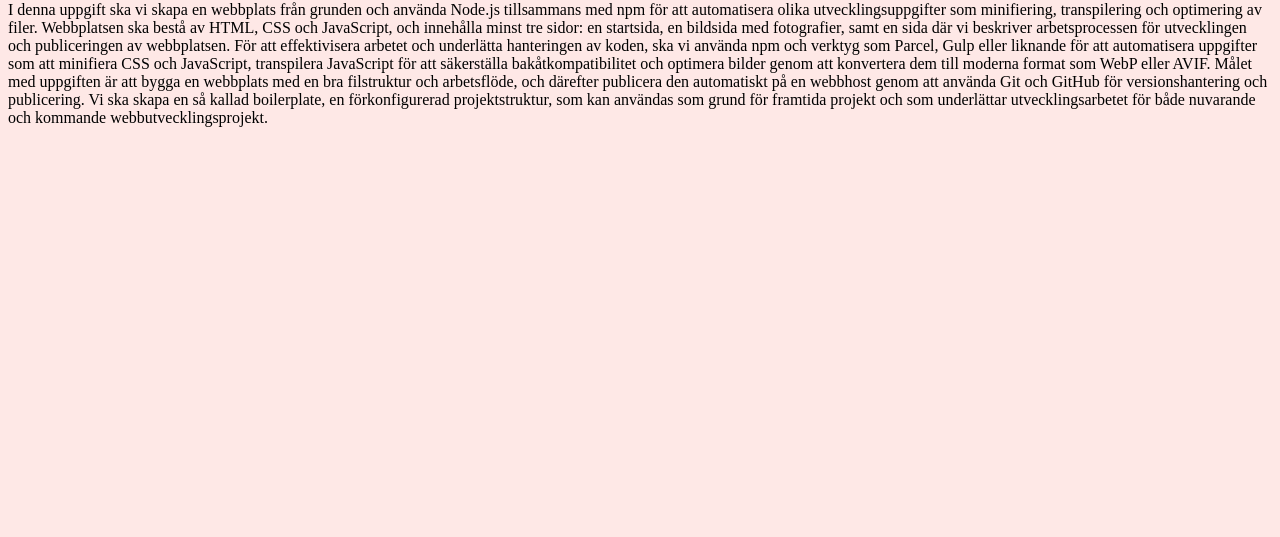
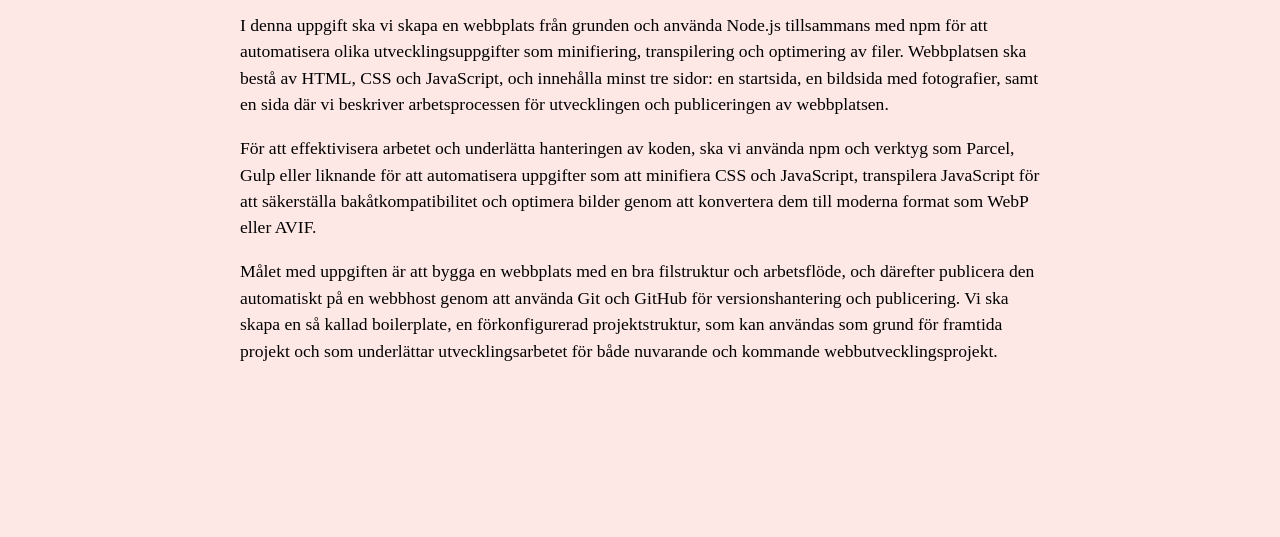
Before and after one commit to nathalievaster/boilerplate-webbplats, a website built with Parcel: page src/index.html in a window 1280 px wide. Shown: the part 263-800 px from the top of the page. Built offline with nearby package versions, Linux system fonts and the light colour scheme.

Commit message:
Delade upp texten på index-sidan, användbarhet

```diff
--- a/src/css/style.css
+++ b/src/css/style.css
@@ -163,6 +163,14 @@
     }
 }
 
+.index-text {
+    max-width: 800px;
+    padding: 1em;
+    margin: 0 auto;
+    font-size: 1.1em;
+    line-height: 1.5em;
+}
+
 
 .pictures {
     display: grid;
--- a/src/index.html
+++ b/src/index.html
@@ -39,16 +39,18 @@
                 </nav>
     </header>
 
-    <main>
+    <main class="index-text">
         <h1>Moment 1 - Frontend-baserad webbutveckling</h1>
         <p>I denna uppgift ska vi skapa en webbplats från grunden och använda Node.js tillsammans med npm för att
             automatisera olika utvecklingsuppgifter som minifiering, transpilering och optimering av filer. Webbplatsen
             ska bestå av HTML, CSS och JavaScript, och innehålla minst tre sidor: en startsida, en bildsida med
             fotografier, samt en sida där vi beskriver arbetsprocessen för utvecklingen och publiceringen av
-            webbplatsen. För att effektivisera arbetet och underlätta hanteringen av koden, ska vi använda npm och
+            webbplatsen.</p>
+            <p>För att effektivisera arbetet och underlätta hanteringen av koden, ska vi använda npm och
             verktyg som Parcel, Gulp eller liknande för att automatisera uppgifter som att minifiera CSS och JavaScript,
             transpilera JavaScript för att säkerställa bakåtkompatibilitet och optimera bilder genom att konvertera dem
-            till moderna format som WebP eller AVIF. Målet med uppgiften är att bygga en webbplats med en bra
+            till moderna format som WebP eller AVIF.</p>
+            <p>Målet med uppgiften är att bygga en webbplats med en bra
             filstruktur och arbetsflöde, och därefter publicera den automatiskt på en webbhost genom att använda Git och
             GitHub för versionshantering och publicering. Vi ska skapa en så kallad boilerplate, en förkonfigurerad
             projektstruktur, som kan användas som grund för framtida projekt och som underlättar utvecklingsarbetet för
```
Also changed, not shown: src/process.html (+42 -0 lines).
